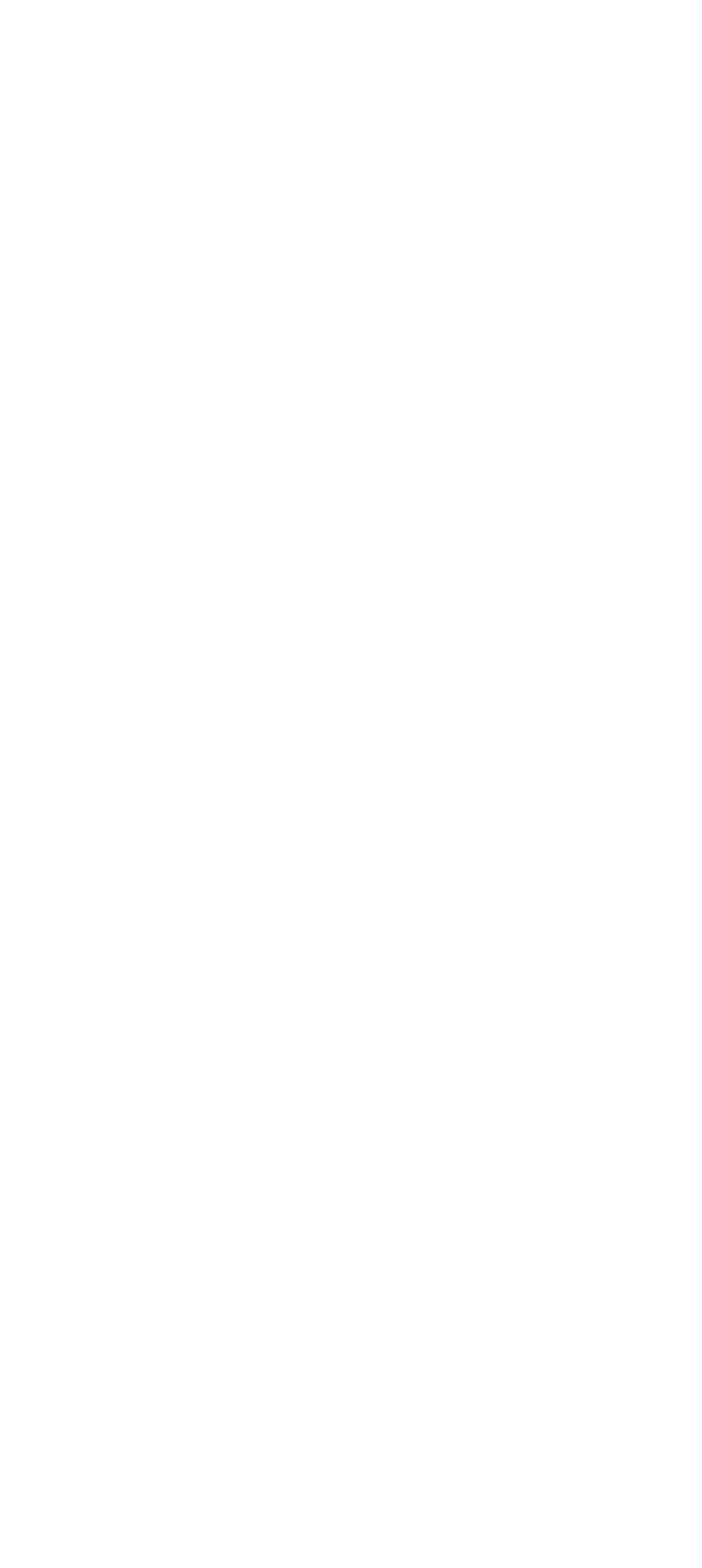
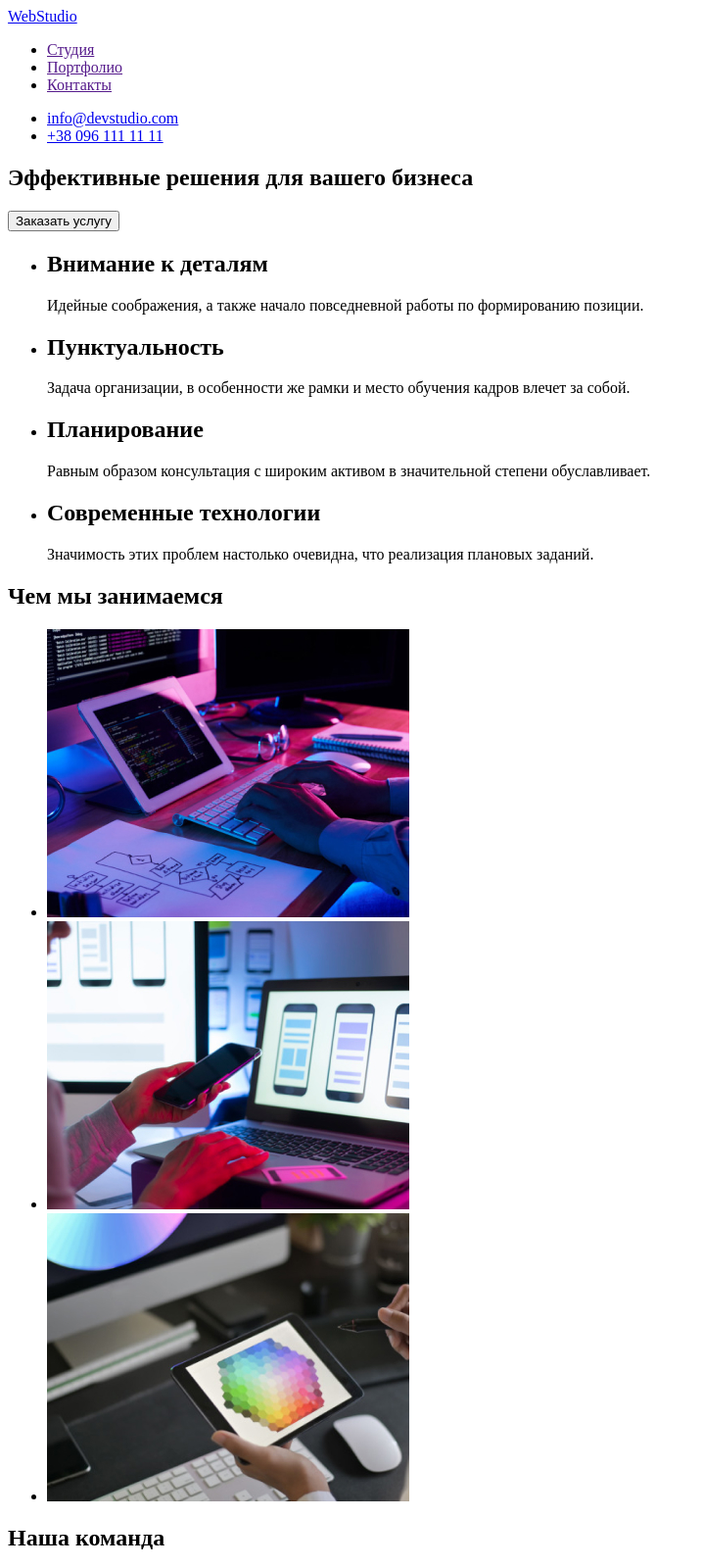
Before and after one commit to rostykwave/goit-markup-hw-01, a plain HTML site: page index.html in a window 1280 px wide. Shown: the top 1600 px of the page at 98% size, without its empty margins (0-717 px from the left). Before the commit the page ends 800 px from the top, so only its background shows below. Drawn offline with Linux system fonts and the light colour scheme.

Commit message:
imges, sections

```diff
--- a/index.html
+++ b/index.html
@@ -1,5 +1,5 @@
 <!DOCTYPE html>
-<html lang="en">
+<html lang="ru">
 <head>
     <meta charset="UTF-8">
     <meta http-equiv="X-UA-Compatible" content="IE=edge">
@@ -7,6 +7,112 @@
     <title>Web studio</title>
 </head>
 <body>
+   <header>
+     <a href="./" lang="en">WebStudio</a>
+     <nav>
+         <ul>
+             <li><a href="">Студия</a></li>
+             <li><a href="">Портфолио</a></li>
+             <li><a href="">Контакты</a></li>
+         </ul>
 
+        <ul>
+            <li><a href="mailto:info@devstudio.com">info@devstudio.com</a></li>
+            <li><a href="tel:+380961111111">+38 096 111 11 11</a></li>
+        </ul>
+     </nav>
+   </header>
+
+   <main>
+       <!-- Шапка (Герой) -->
+     <section>
+        <h1>Эффективные решения для вашего бизнеса</h1>
+        <button type="button">Заказать услугу</button>
+     </section>
+
+     <!-- Особенности -->
+     <section>
+        <h2 hidden>Особенности</h2>
+        <ul>
+            <li>
+                <h2>Внимание к деталям</h2>
+                <p>Идейные соображения, а также начало повседневной работы по формированию позиции.</p>
+            </li>
+            <li>
+                <h2>Пунктуальность</h2>
+                <p>Задача организации, в особенности же рамки и место обучения кадров влечет за собой.</p>
+            </li>
+            <li>
+                <h2>Планирование</h2>
+                <p>Равным образом консультация с широким активом в значительной степени обуславливает.</p>
+            </li>
+            <li>
+                <h2>Современные технологии</h2>
+                <p>Значимость этих проблем настолько очевидна, что реализация плановых заданий.</p>
+            </li>
+        </ul>
+     </section>
+
+     <!-- Чем мы занимаемся -->
+     <section>
+
+        <h2>Чем мы занимаемся</h2>
+        <ul>
+            <li>
+                <img src="./images/work-description/box-1.jpg" alt="написание кода" width="370" height="294">
+            </li>
+            <li>
+                <img src="./images/work-description/box-2.jpg" alt="разработка мобильной версии программы" width="370" height="294">
+            </li>
+            <li>
+                <img src="./images/work-description/box-3.jpg" alt="дизайн сайта" width="370" height="294">
+            </li>
+        </ul>
+
+
+
+     </section>
+
+     <!-- Наша команда -->
+     <section>
+
+        <h2>Наша команда</h2>
+        <ul>
+            <li>
+                <img src="./images/team/img.jpg" alt="Product Designer" width="270" height="260">
+                <h3>Игорь Демьяненко</h3>
+                <p lang="en">Product Designer</p>
+            </li>
+            <li>
+                <img src="./images/team/img-1.jpg" alt="Frontend Developer" width="270" height="260">
+                <h3>Ольга Репина</h3>
+                <p lang="en">Frontend Developer</p>
+            </li>
+            <li>
+                <img src="./images/team/img-2.jpg" alt="Marketing" width="270" height="260">
+                <h3>Николай Тарасов</h3>
+                <p lang="en">Marketing</p>
+            </li>
+            <li>
+                <img src="./images/team/img-3.jpg" alt="UI Designer" width="270" height="260">
+                <h3>Михаил Ермаков</h3>
+                <p lang="en">UI Designer</p>
+            </li>
+        </ul>
+     </section>
+
+   </main>
+
+   <!-- Подвал -->
+   <footer>
+       <a href="./" lang="en">WebStudio</a>
+       <address>
+           <ul>
+               <li>г. Киев, пр-т Леси Украинки, 26</li>
+               <li><a href="mailto:info@example.com">info@example.com</a></li>
+               <li><a href="tel:+380991111111">+38 099 111 11 11</a></li>
+           </ul>
+       </address>
+   </footer>
 </body>
 </html>
```
Also changed, not shown: images/team/img-1.jpg (added), images/team/img-2.jpg (added), images/team/img-3.jpg (added), images/team/img.jpg (added), images/work-description/box-1.jpg (added), images/work-description/box-2.jpg (added), images/work-description/box-3.jpg (added).
